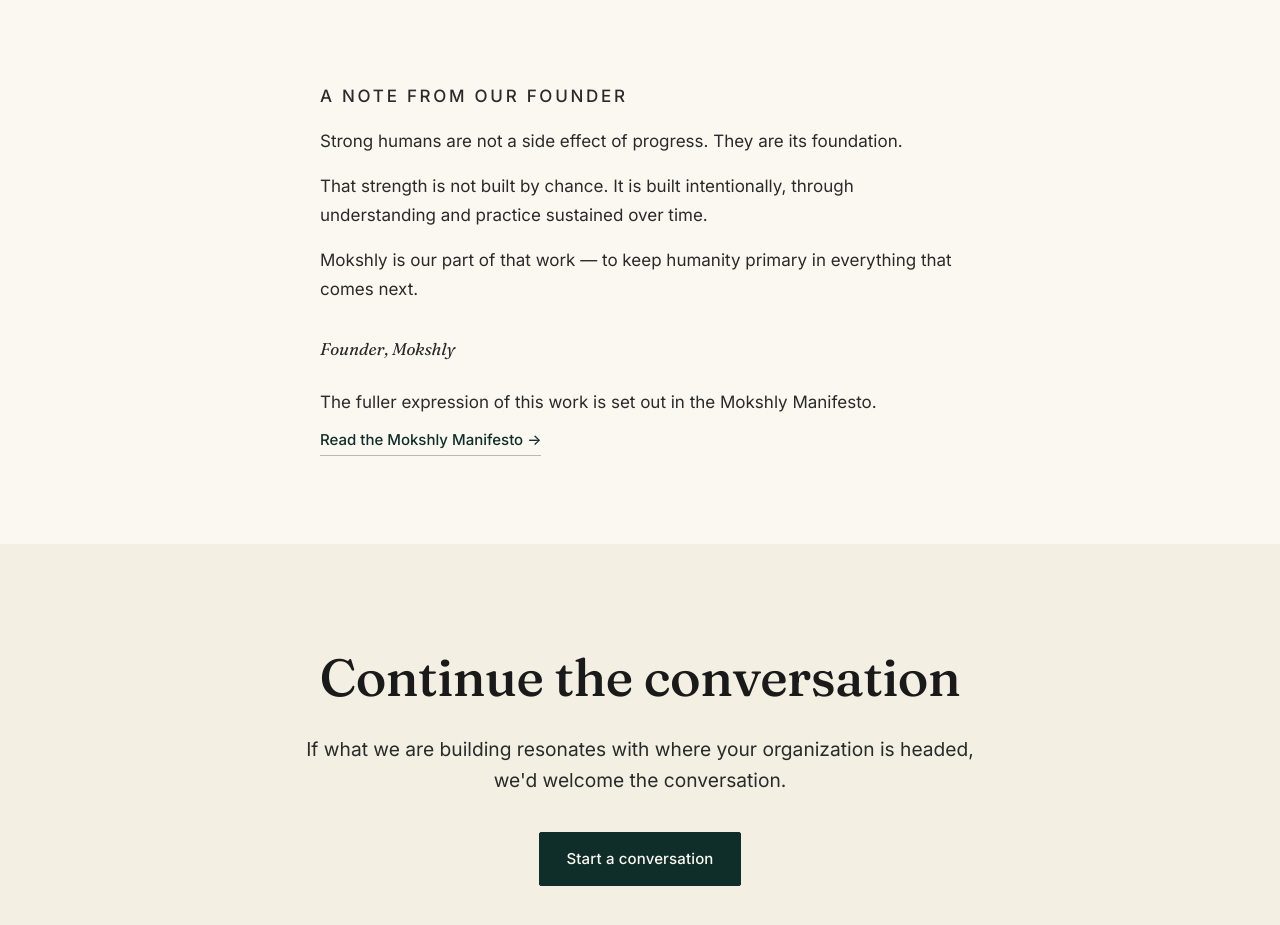
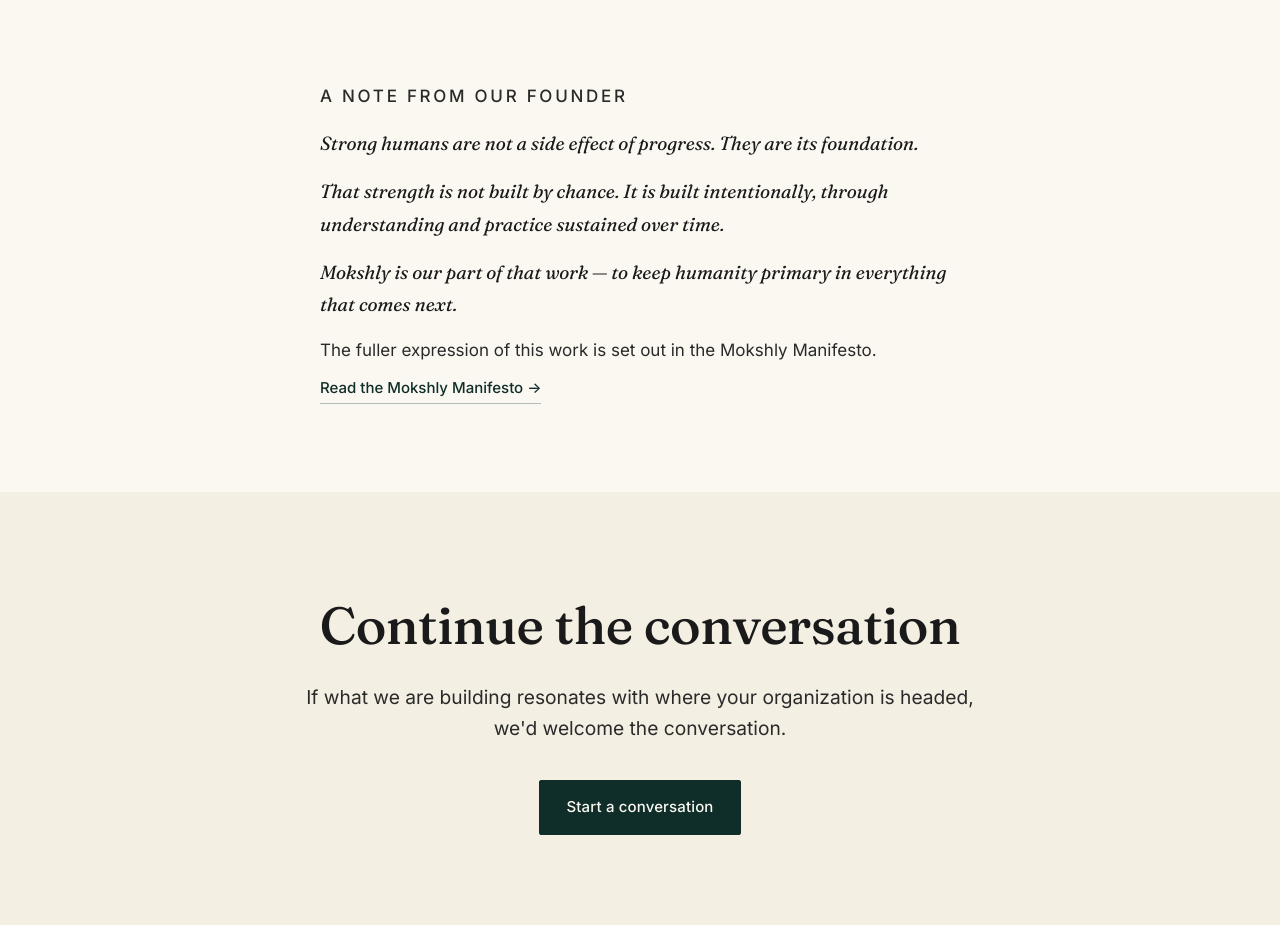
Before and after one commit to exaltr55/mokshly-website, a React (Vite) app: page /about in a window 1280 px wide. Shown: the part 3520-4445 px from the top of the page. Built offline with nearby package versions, Linux system fonts and the light colour scheme.

Commit message:
About: drop 'Founder, Mokshly' signature; set the founder note in serif italic
Co-Authored-By: Claude Opus 4.8 (1M context) <noreply@anthropic.com>

```diff
--- a/src/pages/About.tsx
+++ b/src/pages/About.tsx
@@ -209,6 +209,7 @@ export default function About() {
       <section className="section">
         <div className="founder-note">
           <p className="eyebrow">A Note from Our Founder</p>
+          <div className="founder-note__body">
             <p>
               Strong humans are not a side effect of progress. They are its
               foundation.
@@ -221,8 +222,6 @@ export default function About() {
               Mokshly is our part of that work — to keep humanity primary in
               everything that comes next.
             </p>
-          <div className="sig">
-            <p>Founder, Mokshly</p>
           </div>
           <p style={{ marginBottom: 8 }}>
             The fuller expression of this work is set out in the Mokshly
--- a/src/styles/site.css
+++ b/src/styles/site.css
@@ -1094,6 +1094,12 @@ hr { border: 0; border-top: 1px solid var(--rule); margin: 32px 0; }
   margin: 0 auto;
 }
 .founder-note p { font-size: 17px; line-height: 1.7; color: var(--ink-soft); margin-bottom: 16px; }
+.founder-note__body p {
+  font-family: var(--font-serif);
+  font-style: italic;
+  font-size: 19px;
+  color: var(--ink);
+}
 .founder-note .sig {
   font-family: var(--font-serif);
   font-style: italic;
```
Lines whose indentation alone changed are shown as unchanged.
